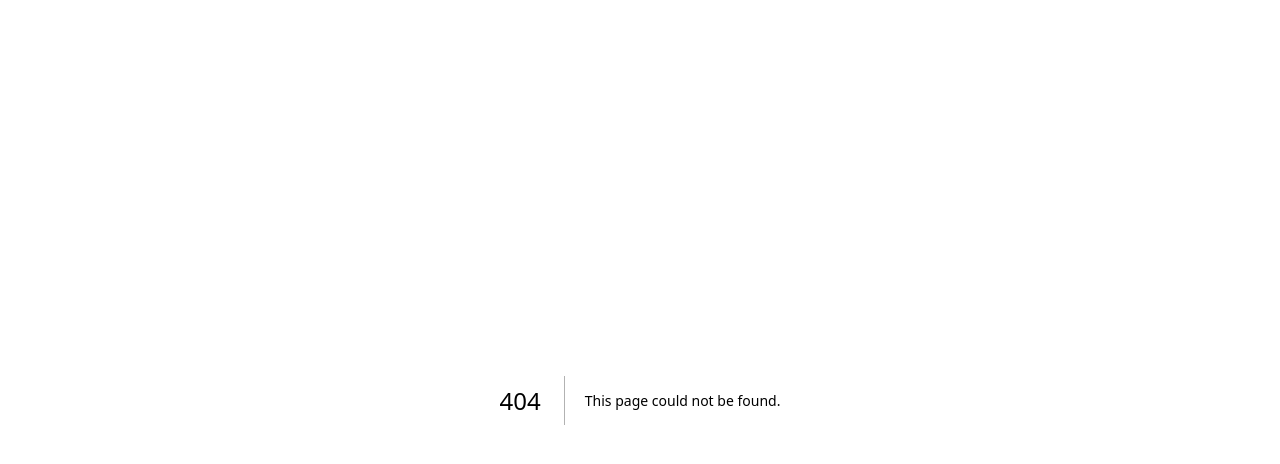
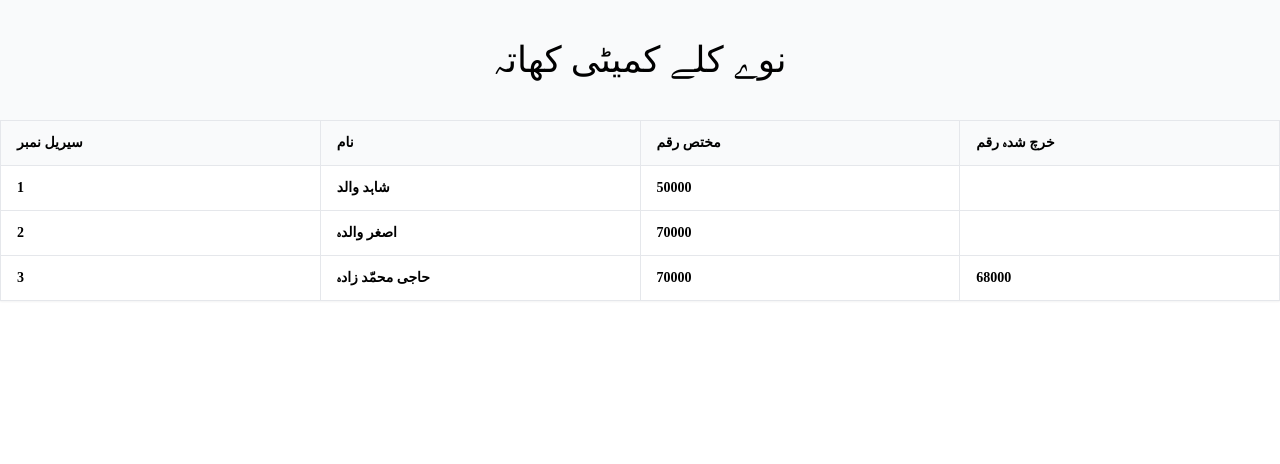
Before and after one commit to shakilkhan12/committee, a Next.js app: page /expenses in a window 1280 px wide. Before the commit this address had no page. Shown: the top 464 px of the page. Built offline with nearby package versions, Linux system fonts and the light colour scheme; a web font is replaced by a local one.

Commit message:
data updated

```diff
--- /dev/null
+++ b/src/app/expenses/page.tsx
@@ -0,0 +1,41 @@
+import Header from '@/components/Header'
+import { dead } from '@/data/dead_data'
+import React from 'react'
+
+const page = () => {
+  return (
+    <div>
+        <Header />
+        {dead.length > 0 ?
+        <div className="overflow-hidden bg-white shadow-sm">
+           <div className='overflow-x-auto'>
+             <table className='min-w-full text-left text-sm'>
+            <thead className='sticky top-0 z-10 bg-gray-50 text-gray-600'>
+                <tr className='[&>th]:px-4 [&>th]:py-3'>
+                    <th className='px-4 py-3 urdu min-w-[130px] border'>سیریل نمبر </th>
+                    <th className='px-4 py-3 urdu min-w-[130px] border'>نام </th>
+                    <th className='px-4 py-3 urdu min-w-[130px] border'>مختص رقم</th>
+                    <th className='px-4 py-3 urdu min-w-[130px] border'>خرچ شدہ رقم</th>
+                </tr>
+            </thead>
+            <tbody className='divide-y divide-gray-100'>
+                {dead.map((person, index) => {
+                    return (
+                        <tr>
+                            <td className='font-semibold border px-4 py-3 urdu'>{index + 1}</td>
+                            <td className='font-semibold border px-4 py-3 urdu'>{person.name}</td>
+                            <td className='font-semibold border px-4 py-3 urdu'>{person.amount}</td>
+                            <td className='font-semibold border px-4 py-3 urdu'>{person.expense}</td>
+                        </tr>
+                    )
+                })}
+            </tbody>
+        </table>
+           </div>
+        </div>
+        : ''}
+    </div>
+  )
+}
+
+export default page
--- a/src/components/WarningHeader.tsx
+++ b/src/components/WarningHeader.tsx
@@ -5,12 +5,20 @@ import React from 'react'
 
 const WarningHeader = () => {
   return (
+    <>
     <div className="bg-zinc-100 text-white px-5 min-h-16 flex justify-between items-center border-y border-t-gray-200">
           <h1 className="urdu text-3xl !text-black">وارننگ لسٹ :</h1>
           <Link href="/warning" className='outline-none bg-green-600 !text-white capitalize rounded-lg px-4 py-2 urdu !text-lg space-x-2'>
           <span>دیکھے </span>
           <span>&rarr;</span></Link>
     </div>
+    <div className="bg-zinc-100 text-white px-5 min-h-16 flex justify-between items-center border-y border-t-gray-200">
+          <h1 className="urdu text-3xl !text-black"> مرحومین کے اخراجات:</h1>
+          <Link href="/expenses" className='outline-none bg-green-600 !text-white capitalize rounded-lg px-4 py-2 urdu !text-lg space-x-2'>
+          <span>دیکھے </span>
+          <span>&rarr;</span></Link>
+    </div>
+    </>
   )
 }
 
--- a/src/data/dead_data.ts
+++ b/src/data/dead_data.ts
@@ -1,7 +1,20 @@
-export const dead = [
+import { DeathTypes } from "@/types";
+
+export const dead: DeathTypes[] = [
     {
         id: 1,
         name: 'شاہد والد',
         amount: 50000
+    },
+    {
+        id: 2,
+        name: 'اصغر والدہ ',
+        amount: 70000
+    },
+    {
+        id: 3,
+        name: 'حاجی محمّد زادہ',
+        amount: 70000,
+        expense: 68000
     }
 ]
--- a/src/types/index.ts
+++ b/src/types/index.ts
@@ -4,6 +4,12 @@ export type History  = {
   amount: number | string,
   deposit_amount?: number,
   death_date?: string
+}
+export type DeathTypes = {
+  id: number;
+  name: string;
+  amount: number;
+  expense?: number
 }
 export type Person = {
     id: number
```
Also changed, not shown: src/data/persons.ts (+4 -5 lines).
